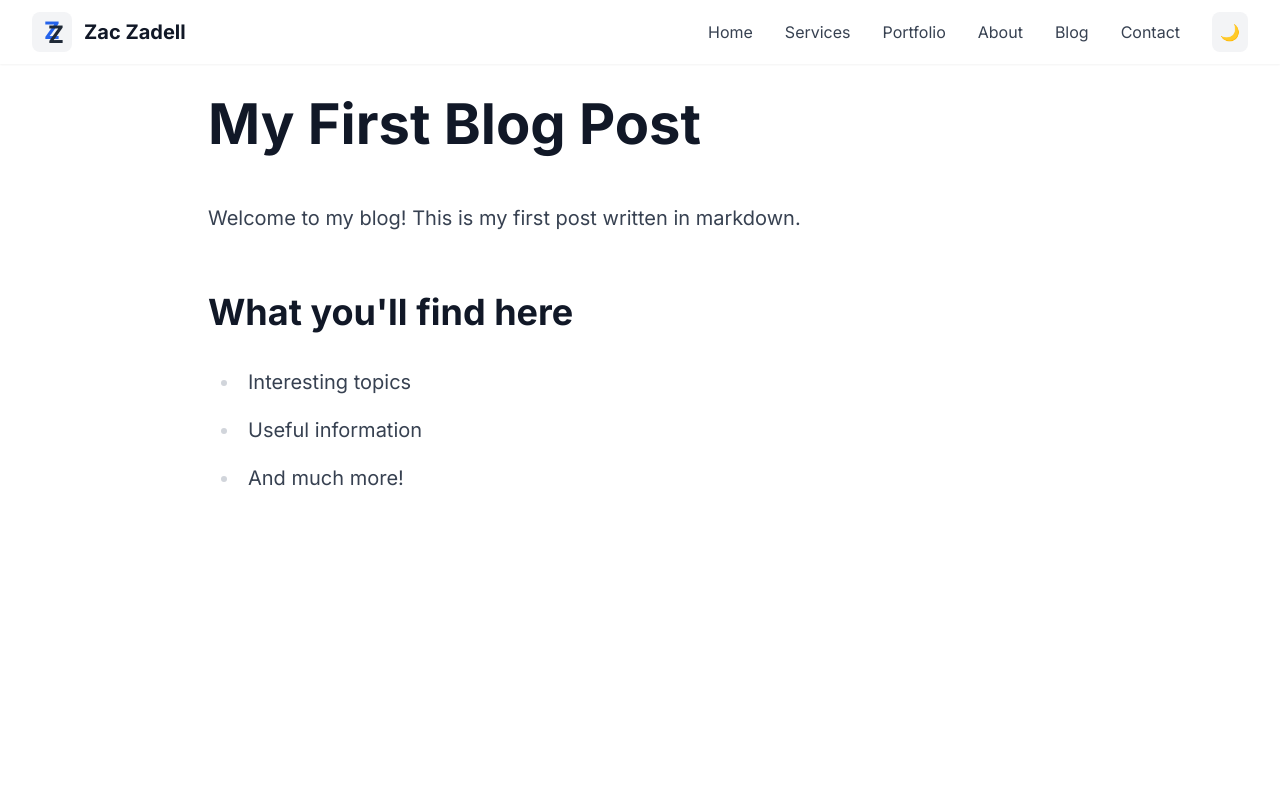
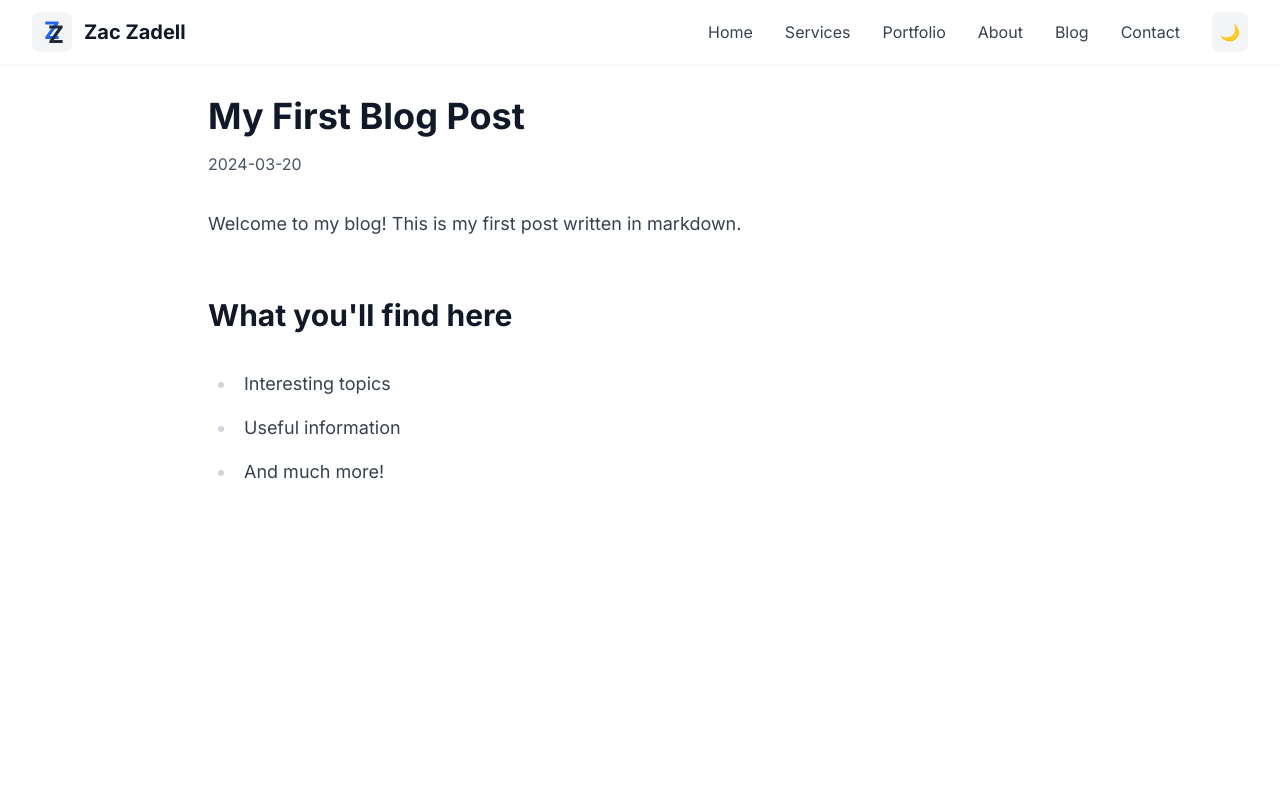
Before and after one commit to zacharyz/zadell.com, a Next.js app: page /blog/first-post in a window 1280 px wide. Shown: the top 800 px of the page. Built offline with nearby package versions, Linux system fonts and the light colour scheme.

Commit message:
fixed dark mode styling

```diff
--- a/src/app/blog/[slug]/page.tsx
+++ b/src/app/blog/[slug]/page.tsx
@@ -1,9 +1,5 @@
 import { getAllPosts, getPostBySlug } from '@/utils/blog';
 import Markdown from 'markdown-to-jsx';
-
-const CustomH1 = ({ children }: { children: React.ReactNode }) => (
-  <h1 className="text-4xl font-bold my-4">{children}</h1>
-);
 
 export async function generateStaticParams() {
   const posts = getAllPosts();
@@ -13,24 +9,38 @@ export async function generateStaticParams() {
 }
 
 export const dynamic = 'force-dynamic'
-
 export const revalidate = 3600 // Regenerate pages every hour
 
-export default function BlogPost({ params }: { params: { slug: string } }) {
-  const post = getPostBySlug(params.slug);
+interface PageProps {
+  params: Promise<{ slug: string }>;
+}
+
+export default async function BlogPost({ params }: PageProps) {
+  // Await the params
+  const { slug } = await params;
+  const post = await getPostBySlug(slug);
+  if (!post) return null;
+
+  const contentWithoutTitle = post.content
+    .split('\n')
+    .filter(line => !line.trim().startsWith('# '))
+    .join('\n');
 
   return (
     <main className="min-h-screen pt-16">
       <div className="max-w-4xl mx-auto px-4 py-8">
-        <article className="prose lg:prose-xl">
-          <Markdown options={{
-            overrides: {
-              h1: CustomH1,
-              // Add more custom components here
-            },
-          }}>
-            {post.content}
-          </Markdown>
+        <h1 className="text-4xl font-bold mb-4 text-gray-900 dark:text-gray-100">
+          {post.title}
+        </h1>
+        <div className="text-gray-600 dark:text-gray-400 mb-8">{post.date}</div>
+        <article className="prose dark:prose-invert prose-lg max-w-none
+          prose-headings:text-gray-900 prose-headings:dark:text-gray-100
+          prose-p:text-gray-700 prose-p:dark:text-gray-300
+          prose-a:text-blue-600 prose-a:dark:text-blue-400
+          prose-blockquote:border-blue-500 prose-blockquote:dark:border-blue-400
+          prose-code:bg-gray-100 prose-code:dark:bg-gray-800
+          prose-pre:bg-gray-100 prose-pre:dark:bg-gray-800">
+          <Markdown>{contentWithoutTitle}</Markdown>
         </article>
       </div>
     </main>
--- a/src/app/blog/page.tsx
+++ b/src/app/blog/page.tsx
@@ -7,17 +7,20 @@ export default function BlogPage() {
   return (
     <main className="min-h-screen pt-16">
       <div className="max-w-4xl mx-auto px-4 py-8">
-        <h1 className="text-3xl font-bold mb-8">Blog Posts</h1>
+        <h1 className="text-3xl font-bold mb-8 text-gray-900 dark:text-gray-100">Blog Posts</h1>
         <div className="space-y-6">
           {posts.map((post) => (
-            <article key={post.slug} className="border-b pb-6">
+            <article
+              key={post.slug}
+              className="border-b border-gray-200 dark:border-gray-700 pb-6"
+            >
               <Link href={`/blog/${post.slug}`}>
-                <h2 className="text-2xl font-semibold hover:text-blue-600 mb-2">
+                <h2 className="text-2xl font-semibold text-gray-900 dark:text-gray-100 hover:text-blue-600 dark:hover:text-blue-400 mb-2">
                   {post.title}
                 </h2>
               </Link>
-              <div className="text-gray-600 mb-2">{post.date}</div>
-              <p className="text-gray-700">{post.description}</p>
+              <div className="text-gray-600 dark:text-gray-400 mb-2">{post.date}</div>
+              <p className="text-gray-700 dark:text-gray-300">{post.description}</p>
             </article>
           ))}
         </div>
--- a/src/utils/blog.ts
+++ b/src/utils/blog.ts
@@ -40,7 +40,7 @@ export function getAllPosts(): BlogPost[] {
   }
 }
 
-export function getPostBySlug(slug: string): BlogPost | null {
+export async function getPostBySlug(slug: string): Promise<BlogPost | null> {
   try {
     const fullPath = path.join(postsDirectory, `${slug}.md`);
     const fileContents = fs.readFileSync(fullPath, 'utf8');
--- a/tailwind.config.js
+++ b/tailwind.config.js
@@ -7,7 +7,27 @@ module.exports = {
   ],
   darkMode: 'class',
   theme: {
-    extend: {},
+    extend: {
+      typography: ({ theme }) => ({
+        invert: {
+          css: {
+            '--tw-prose-body': theme('colors.gray[300]'),
+            '--tw-prose-headings': theme('colors.gray[100]'),
+            '--tw-prose-links': theme('colors.blue[400]'),
+            '--tw-prose-bold': theme('colors.gray[100]'),
+            '--tw-prose-counters': theme('colors.gray[400]'),
+            '--tw-prose-bullets': theme('colors.gray[400]'),
+            '--tw-prose-hr': theme('colors.gray[700]'),
+            '--tw-prose-quotes': theme('colors.gray[300]'),
+            '--tw-prose-quote-borders': theme('colors.blue[400]'),
+            '--tw-prose-captions': theme('colors.gray[400]'),
+            '--tw-prose-code': theme('colors.gray[300]'),
+            '--tw-prose-pre-code': theme('colors.gray[300]'),
+            '--tw-prose-pre-bg': theme('colors.gray[800]'),
+          },
+        },
+      }),
+    },
   },
   plugins: [
     require('@tailwindcss/typography'),
```
